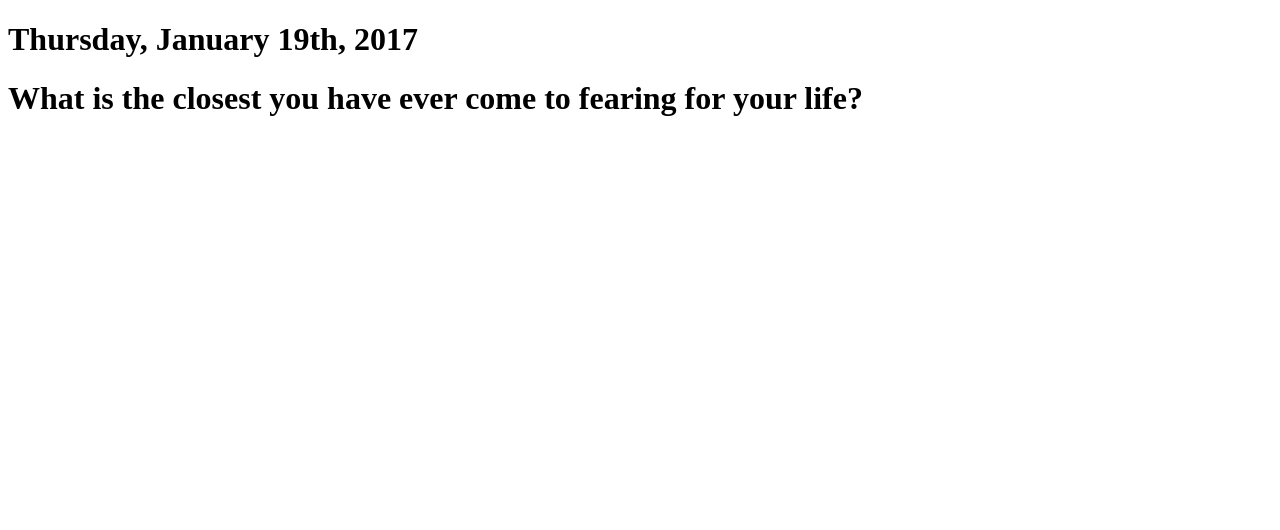
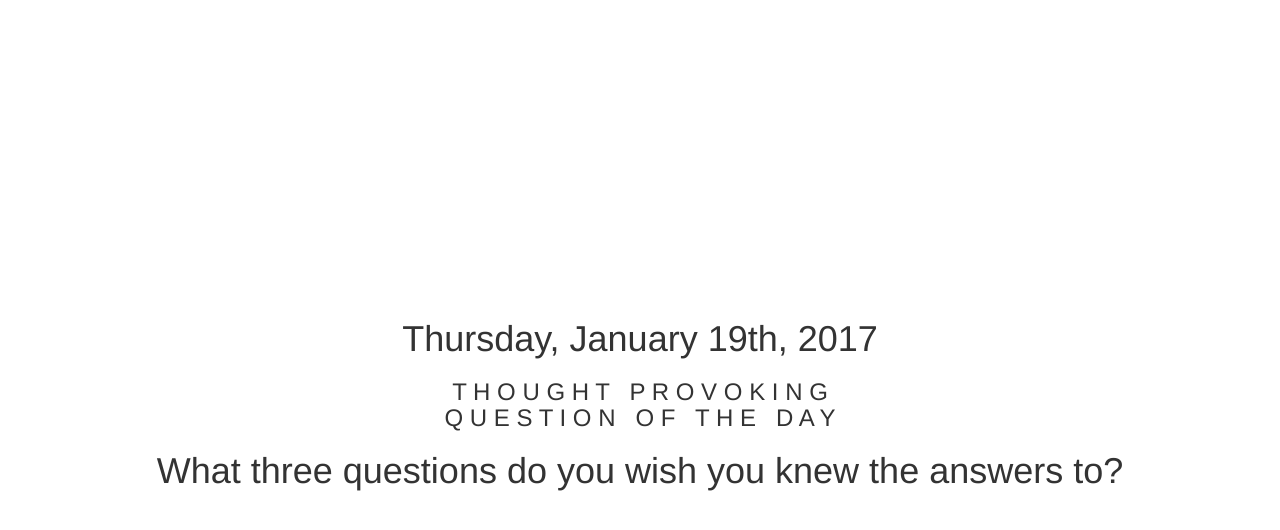
Before and after one commit to setoalan/journal-one, a website: page index.html in a window 1280 px wide. Drawn offline with nearby package versions, Linux system fonts and the light colour scheme.

Commit message:
Add Bootstrap and structure layout

```diff
--- a/index.html
+++ b/index.html
@@ -1,16 +1,41 @@
 <!DOCTYPE html>
-<html>
+<html lang="en">
 <head>
+  <meta charset="utf-8">
+  <meta http-equiv="X-UA-Compatible" content="IE=edge">
+  <meta name="viewport" content="width=device-width, initial-scale=1">
+
   <title>Journal One</title>
+
+  <link href="bower_components/bootstrap/dist/css/bootstrap.min.css" rel="stylesheet">
+  <link href="bower_components/bootstrap/dist/css/bootstrap-theme.min.css" rel="stylesheet">
+  <link href="style.css" rel="stylesheet">
+
+  <!-- HTML5 shim and Respond.js for IE8 support of HTML5 elements and media queries -->
+  <!--[if lt IE 9]>
+    <script src="https://oss.maxcdn.com/html5shiv/3.7.3/html5shiv.min.js"></script>
+    <script src="https://oss.maxcdn.com/respond/1.4.2/respond.min.js"></script>
+  <![endif]-->
 </head>
 <body>
-  <div id="date">
-    ...
+  <div class="container">
+    <div class="row">
+      <div class="col-xs-12">
+        <div id="date" class="text-center">
+          ...
+        </div>
+        <h3 class="text-center">T H O U G H T &nbsp; P R O V O K I N G <br>
+          Q U E S T I O N &nbsp; O F &nbsp; T H E &nbsp; D A Y
+        </h3>
+        <div id="journalQuestion" class="text-center">
+          ...
+        </div>
+      </div>
+    </div>
   </div>
-  <div id="journalQuestion">
-    ...
-  </div>
-  <script src="bower_components/moment/min/moment.min.js" type="text/javascript"></script>
+  <script src="bower_components/jquery/dist/jquery.min.js"></script>
+  <script src="bower_components/bootstrap/dist/js/bootstrap.min.js"></script>
+  <script src="bower_components/moment/min/moment.min.js"></script>
   <script src="index.js" type="text/javascript"></script>
 </body>
 </html>
--- /dev/null
+++ b/style.css
@@ -0,0 +1,6 @@
+.container {
+  position: absolute;
+  top: 50%;
+  left: 50%;
+  transform: translateX(-50%) translateY(-50%);
+}
```
